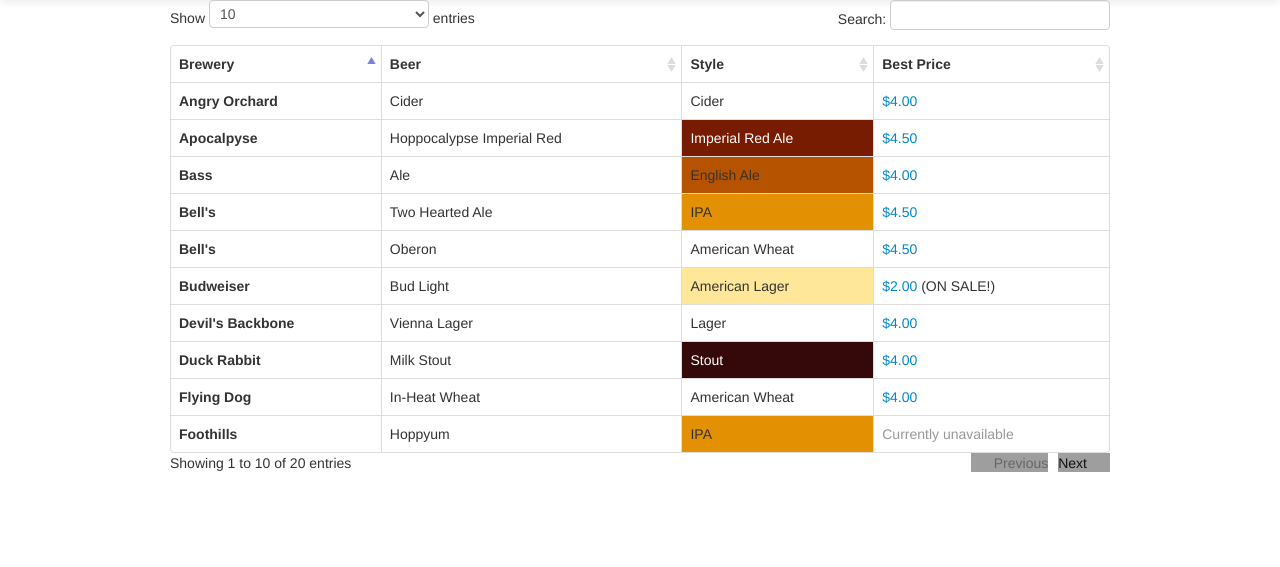
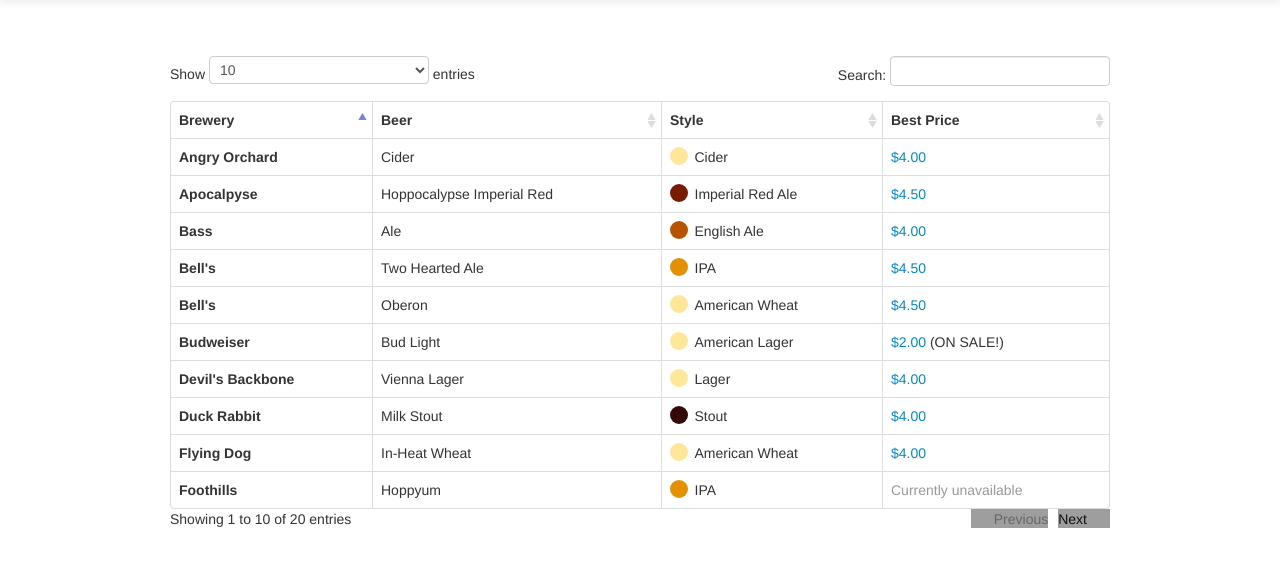
Before and after one commit to josephturnerjr/beerburg, a Flask app: page / in a window 1280 px wide. Shown: the part 41-608 px from the top of the page. Run offline with Flask 2, Linux system fonts and the light colour scheme; data comes from the database, SQL or seed files in the repository; some libraries are stand-ins or nearby versions; grey boxes are pictures that could not be loaded.

Commit message:
Ch ch ch ch changes

```diff
--- a/static/css/beerburg.css
+++ b/static/css/beerburg.css
@@ -1,31 +1,44 @@
+div.navbar {
+  margin-bottom: 4em;
+}
 span.brewery-name {
   font-weight: bold;
 }
 span.special {
   font-weight: bold;
 }
-td.Lager.American,
-td.Pilsner,
-td.Hefeweizen {
+span.marker {
+  width: 1.25em;
+  height: 1.25em;
+  border-radius: .8em;
+  margin-right: .5em;
+  display: block;
+  float: left;
+}
+span.marker.Lager.American,
+span.marker.Lager,
+span.marker.Wheat,
+span.marker.Wheat.American,
+span.marker.Pilsner,
+span.marker.Hefeweizen,
+span.marker.Cider {
   background-color: #fee799;
 }
-td.IPA,
-td.Pale.Ale {
+span.marker.IPA,
+span.marker.Pale.Ale {
   background-color: #e39002;
 }
-td.Ale {
+span.marker.Ale {
   background-color: #b65300;
 }
-td.Ale.Red {
+span.marker.Ale.Red {
   background-color: #771c01;
   color: white;
 }
-td.Ale.Brown {
+span.marker.Ale.Brown {
   background-color: #560c03;
-  color: white;
 }
-td.Stout,
-td.Porter {
+span.marker.Stout,
+span.marker.Porter {
   background-color: #35090a;
-  color: white;
 }
--- a/static/css/beerburg.less
+++ b/static/css/beerburg.less
@@ -1,4 +1,6 @@
-
+div.navbar {
+  margin-bottom: 4em;
+}
 
 span.brewery-name {
   font-weight: bold;
@@ -15,8 +17,14 @@
 @beer-5: #560c03;
 @beer-6: #35090a;
 
-td {
-  &.Lager&.American, &.Pilsner, &.Hefeweizen {
+span.marker {
+  width: 1.25em;
+  height: 1.25em;
+  border-radius: .8em;
+  margin-right: .5em;
+  display: block;
+  float: left;
+  &.Lager.American, &.Lager, &.Wheat, &.Wheat.American, &.Pilsner, &.Hefeweizen, &.Cider {
     background-color: @beer-1;
   }
   &.IPA, &.Pale.Ale {
@@ -31,10 +39,8 @@
   }
   &.Ale.Brown {
     background-color: @beer-5;
-    color: white;
   }
   &.Stout, &.Porter {
     background-color: @beer-6;
-    color: white;
   }
 }
--- a/templates/index.html
+++ b/templates/index.html
@@ -16,7 +16,7 @@
       <tr>
         <td><span class='brewery-name'>{{beer.brewery}}</span></td>
         <td>{{beer.name}}</td>
-        <td class='{{beer.beer_type}}'>{{beer.beer_type}}</td>
+        <td> <span class='{{beer.beer_type}} marker'></span>{{beer.beer_type}}</td>
         <td class="price">
           {% set price, cheap_bars = beer.current_lowest_price() %}
           {% if price %}
--- a/templates/layout.html
+++ b/templates/layout.html
@@ -9,7 +9,7 @@
 	<!-- Date: 2013-05-30 -->
   <link rel="stylesheet" href="/static/css/bootstrap.css" type="text/css" media="screen" title="no title" charset="utf-8">
   <link rel="stylesheet" href="../static/css/beerburg.css" type="text/css" media="screen" title="no title" charset="utf-8">
-  <script src="http://code.jquery.com/jquery-1.10.0.min.js"></script>
+  <link href='http://fonts.googleapis.com/css?family=Pacifico' rel='stylesheet' type='text/css'>  <script src="http://code.jquery.com/jquery-1.10.0.min.js"></script>
   <script src="../static/js/bootstrap.js" type="text/javascript" charset="utf-8"></script>
   <script src="../static/js/bootstrap-tooltip.js" type="text/javascript" charset="utf-8"></script>
 </head>
```
